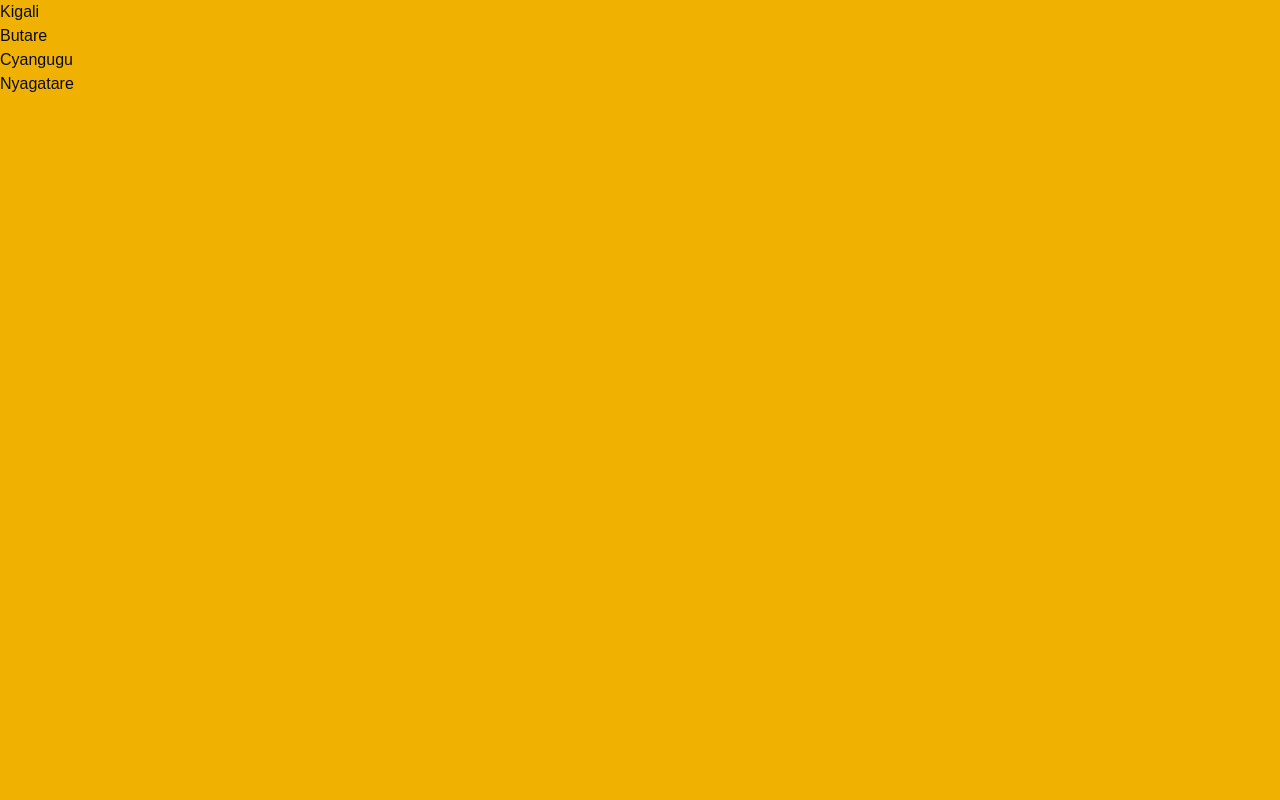
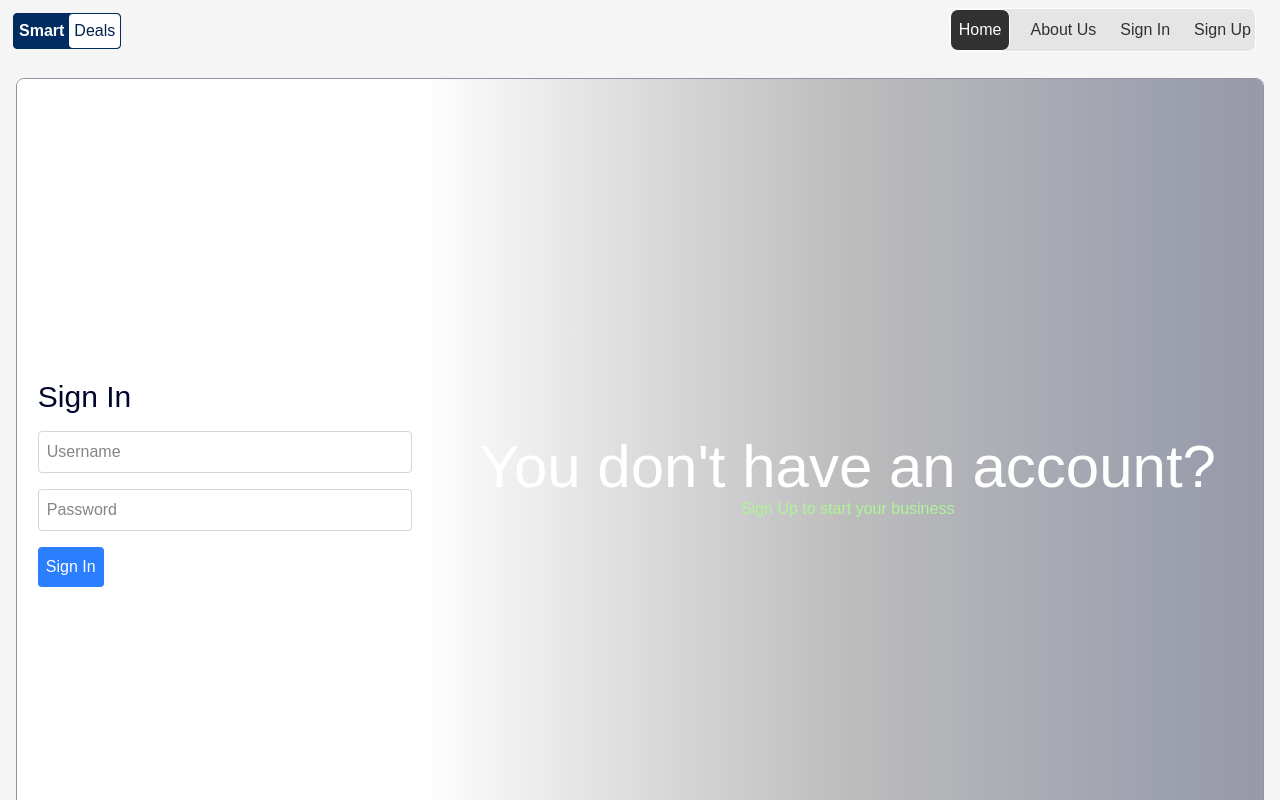
Before and after one commit to Mjos12002/smartdeals-ui, a Next.js app: page /signin in a window 1280 px wide. Built offline with nearby package versions, Linux system fonts and the light colour scheme.

Commit message:
Added modules for signin and signup

```diff
--- /dev/null
+++ b/action/signin.action.tsx
@@ -0,0 +1,32 @@
+'use server'
+
+import { httpService } from "@/service/http.service";
+// ValidationAction responsible for validating the sign in form data and sending it to the server
+export type ValidationError = {
+    name: string;
+    element: string;
+}
+
+export type FormState = {
+    message: string;
+    errors?: ValidationError[];
+}
+
+export async function submitData(prevState: FormState, formData: FormData): Promise<any> {
+    const username = formData.get("username") as string
+    const password = formData.get("password") as string
+
+    // Managing errors
+    var errorsDetails: ValidationError[] = [];
+    var message: string = "Success"
+    if(!username) {
+        message = "Error"
+        errorsDetails.push({element: 'username', name: 'Missing username field'})
+    }
+
+    if(!password) {
+        message = "Error"
+        errorsDetails.push({element: 'password', name: 'Missing password field'})
+    }
+    return httpService.signin("http://localhost:8090/api/v1/signin", {username, password});
+}
--- /dev/null
+++ b/action/validation.action.tsx
@@ -0,0 +1,41 @@
+'use server'
+import { httpService } from "@/service/http.service";
+import { use } from "react";
+
+export type FormState = {
+    message: string;
+    errors?: Err[];
+};
+
+export type Err = {
+    element: string
+    name: string
+}
+
+export async function submitData(prevState: FormState, formData: FormData): Promise<any> {
+
+    const username = formData.get("email") as string
+    const password = formData.get("password") as string
+    const confirmPassword = formData.get("confirm_password") as string
+
+    // Variables holding error details
+    var errorsDetails: Err[] = [];
+    var message: string = "Success"
+    if (!username) {
+        message = "Error"
+        errorsDetails.push({element: 'email', name: 'Missing email / username field'})
+    }
+
+    if (!password) {
+        message = "Error"
+        errorsDetails.push({element: 'password', name: 'Missing password field'})
+    }
+
+    if(!confirmPassword) {
+        message = "Error"
+        errorsDetails.push({element: 'confirm_password', name: 'Missing confirm password field'})
+    }
+
+    return httpService.post("http://localhost:8090/api/v1/signup", {username, password})
+
+}
--- a/app/layout.tsx
+++ b/app/layout.tsx
@@ -1,4 +1,4 @@
-import './globals.css';
+import "./globals.css";
 
 export default function RootLayout({
     children,
--- /dev/null
+++ b/app/signin/component/signin.component.tsx
@@ -0,0 +1,38 @@
+'use client'
+
+import { useActionState } from "react";
+import { submitData, FormState } from "@/action/signin.action";
+
+
+// SignInComponent used in SignIn page, responsible for rendering the sign in form and handling its submission
+const SignInComponent = () => {
+
+    const [state, signin, isPending] = useActionState(submitData, undefined)
+
+    return (
+        <div className="flex flex-col gap-4">
+
+            <div className="ml-0 mt-6 font-medium text-3xl text-[#00052B]">Sign In</div>
+            <form action={signin}>
+                <ul className="flex gap-4 flex-col m-0">
+                    <li>
+                        <input type="text" placeholder="Username" className="rounded-sm border-gray-300 border border-shadow w-[100%] p-2" />
+                    </li>
+                    <li>
+                        <input type="password" placeholder="Password" className="rounded-sm border-gray-300 border border-shadow w-[100%] p-2" />
+                    </li>
+                    <li>
+                        <button type="submit" className="bg-blue-500 rounded-sm text-white p-2">Sign In</button>
+                    </li>
+                    <li>
+                        {
+                            state?.code == 200 ? <span>{state?.message}</span> : <span></span>
+                        }
+                    </li>
+                </ul>
+            </form>
+        </div>
+    )
+}
+
+export default SignInComponent
--- a/app/signin/layout.tsx
+++ b/app/signin/layout.tsx
@@ -6,7 +6,7 @@ export default function SignInLayout({
     children: React.ReactNode;
 }) {
     return (
-        <div>
+        <div className="h-screen overflow-y-scroll">
             {children}
         </div>
     );
--- a/app/signin/page.tsx
+++ b/app/signin/page.tsx
@@ -1,15 +1,36 @@
 // app/siginin/page.tsx
 import Image from "next/image"
+import ProductCategory from "@/component/welcome/productcategory.component";
+import Header from "@/component/welcome/header.component";
+import SignInComponent from "./component/signin.component";
 
 export default function Signin() {
     return (
-        <div className="h-screen bg-yellow-500">
-            <ul>
-                <li>Kigali</li>
-                <li>Butare</li>
-                <li>Cyangugu</li>
-                <li>Nyagatare</li>
-            </ul>
+        <div className="overflow-y-scroll">
+
+            <Header />
+
+            <div className="bg-white m-4 h-screen rounded-lg border-[#9193A3] border border-shadow overflow-y-scroll">
+
+                <div className="flex justify-stretch">
+                    <div className="flex flex-row w-[100%]">
+
+                        <div className="basis-1/3 flex flex-col items-center justify-center">
+                            <div className="w-[90%]">
+                                <SignInComponent />
+                            </div>
+
+                        </div>
+                        <div className="basis-2/3 bg-[#010014] opacity-40 bg-gradient-to-r md:from-[#FCFCFC] via-[#5C5B5B] to-[#020129] h-screen flex flex-col items-center justify-center">
+                            <h1 className="text-white text-6xl">You don't have an account?</h1>
+                            <h3 className="text-[#38E802]">Sign Up to start your business</h3>
+                        </div>
+
+                    </div>
+                </div>
+
+            </div>
+
         </div>
     )
 }
--- /dev/null
+++ b/app/signup/component/signup.component.tsx
@@ -0,0 +1,43 @@
+'use client'
+import { submitData, FormState } from "@/action/validation.action"
+import { useActionState } from "react"
+
+var initialState: FormState = {
+    errors: [],
+    message: ""
+}
+
+const SignUpComponent = () => {
+
+    const [state, signup, isPending] = useActionState(submitData, undefined)
+
+    return (
+        <div className="flex flex-col gap-4">
+            <div className="ml-0 mt-6 font-medium text-3xl text-[#00052B]">Sign Up</div>
+            <form action={ signup }>
+                <ul className="flex gap-4 flex-col m-0">
+                    <li>
+                        <input type="text" placeholder="Email" name="email" className="rounded-sm border-gray-300 border border-shadow w-[100%] p-2" />
+                    </li>
+                    <li>
+                        <input type="password" placeholder="Password" name="password" className="rounded-sm border-gray-300 border border-shadow w-[100%] p-2" />
+                    </li>
+                    <li>
+                        <input type="password" placeholder="Confirm Password" name="confirm_password" className="rounded-sm border-gray-300 border border-shadow w-[100%] p-2" />
+                    </li>
+                    <li>
+                        <button type="submit" disabled={isPending} className="bg-[#02C40B] rounded-sm text-white p-2 cursor-pointer">{isPending ? "Processing ...." : "Submit"}</button>
+                    </li>
+                    <li>
+
+                        {
+                            state?.code == 200 ? <span>{state?.message}</span> : <span></span>
+                        }
+                    </li>
+                </ul>
+            </form>
+        </div>
+    )
+}
+
+export default SignUpComponent
--- a/app/signup/page.tsx
+++ b/app/signup/page.tsx
@@ -1,12 +1,32 @@
+import Header from "@/component/welcome/header.component";
+import SignUpComponent from "./component/signup.component";
+
 export default function SignUp() {
     return (
-        <div>
-            <p>
-                It is about sign up
-            </p>
-            <h2>
-                Welcome to Sign Up Page
-            </h2>
+        <div className="h-screen overflow-y-scroll">
+
+            <Header />
+
+            <div className="bg-white m-4 h-screen rounded-lg border-[#9193A3] border border-shadow overflow-y-scroll">
+
+                <div className="flex justify-stretch">
+                    <div className="flex flex-row w-[100%]">
+
+                        <div className="basis-1/3 flex flex-col items-center justify-center">
+                            <div className="w-[90%]">
+                                <SignUpComponent />
+                            </div>
+                        </div>
+                        <div className="basis-2/3 bg-[#010014] opacity-40 bg-gradient-to-r md:from-[#FCFCFC] via-[#5C5B5B] to-[#020129] h-screen flex flex-col items-center justify-center">
+                            <h1 className="text-[#020129] text-6xl">You don't have an account?</h1>
+                            <h3 className="text-[#38E802]">Sign Up to start your business</h3>
+                        </div>
+
+                    </div>
+                </div>
+
+            </div>
+
         </div>
     );
 }
--- a/component/welcome/header.component.tsx
+++ b/component/welcome/header.component.tsx
@@ -1,21 +1,24 @@
 'use client'
+
+import Link from "next/link"
+
 export default function Header() {
     return (
         <header className="flex justify-between p-2">
-            <div className="logo flex">
-                <div>
+            <div className="logo flex rounded-sm border border-[#fff] p-0">
+                <div className="flex items-center">
                     Smart
                 </div>
-                <div>
+                <div className="flex items-center rounded-sm font-thin">
                     Deals
                 </div>
             </div>
             <div className="header-menu">
-                <ul className="flex gap-4 mr-4">
-                    <li className="bg-black border rounded-lg text-white p-2">Home</li>
-                    <li className="p-1">About Us</li>
-                    <li className="p-1">Sign In</li>
-                    <li className="p-1">Sign Up</li>
+                <ul className="flex gap-4 mr-4 bg-[#E1E1E3] text-black p-0 rounded-lg opacity-80 border border-[#fff]">
+                    <li className="bg-[#000] border rounded-lg text-white p-2">Home</li>
+                    <li className="p-1 flex items-center">About Us</li>
+                    <li className="p-1 flex items-center"><Link href="/signin">Sign In</Link></li>
+                    <li className="p-1 flex items-center"><Link href="/signup">Sign Up</Link></li>
                 </ul>
             </div>
         </header>
--- a/service/http.service.tsx
+++ b/service/http.service.tsx
@@ -1,4 +1,5 @@
 const httpService = {
+
 	get: async function (url: string) {
 		try {
 			const response = await fetch(url);
@@ -10,6 +11,36 @@ const httpService = {
 			console.error('Error fetching data:', error);
 			throw error;
 		}
+	},
+
+	post: async function (url: string, {username, password}: {username: string, password: string}) {
+		try {
+			const response = await fetch(url, {
+				method: "POST",
+				headers: {
+					'Content-Type': 'application/json'
+				},
+				body: JSON.stringify({username, password})
+			})
+			return await response.json()
+		} catch (error) {
+			throw error;
+		}
+	},
+
+	signin: async function (url: string, {username, password}: {username: string, password: string}) {
+		try {
+			const response = await fetch(url, {
+				method: "POST",
+				headers: {
+					'Content-Type': 'application/json'
+				},
+				body: JSON.stringify({username, password})
+			})
+			return await response.json()
+		}catch (error){
+			throw error;
+		}
 	}
 };
 export { httpService };
```
Also changed, not shown: app/page.tsx (+6 -6 lines), component/product/availableproduct.component.tsx (+7 -2 lines).
